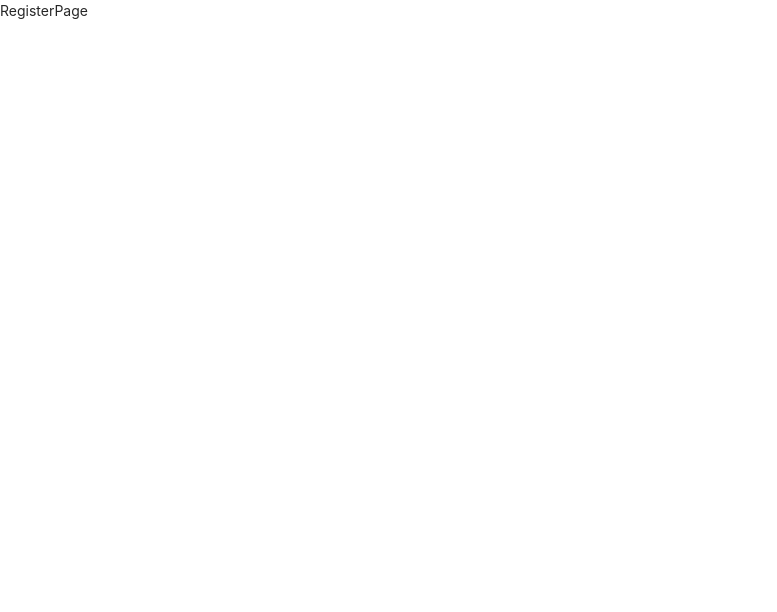
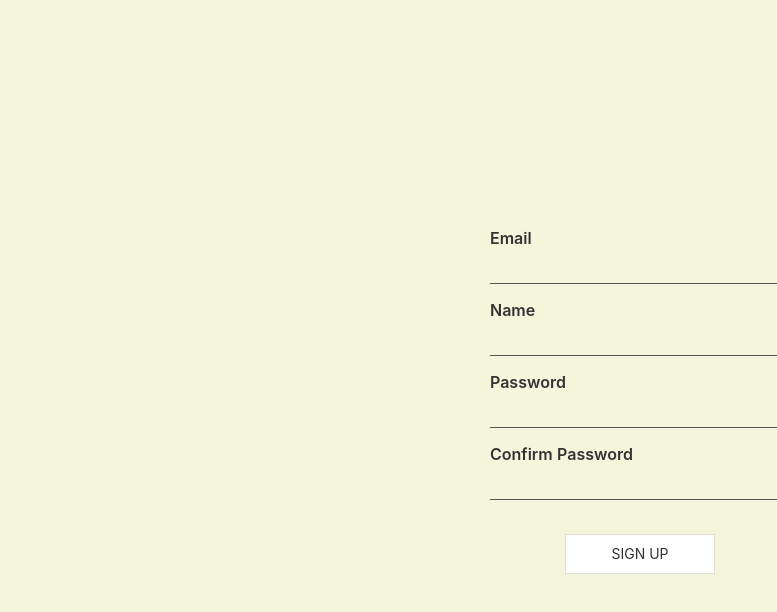
Before and after one commit to yses9296/React-Node_Basic, a React (Create React App) app in the folder node-react-basic/client/: page /register in a window 1280 px wide. Shown: the top 612 px of the page, without its empty margins (0-777 px from the left). Built offline with nearby package versions, Linux system fonts and the light colour scheme.

Commit message:
Basic 31

```diff
--- a/node-react-basic/client/src/App.css
+++ b/node-react-basic/client/src/App.css
@@ -50,3 +50,36 @@
   background: #fff;
   border: 1px solid #dbdbdb;
 }
+
+/* loginPage */
+.register_page {
+  background-color: beige;
+}
+.register_page form {
+  display: flex;
+  flex-direction: column;
+  justify-content: center;
+  align-items: center;
+}
+.register_page form label {
+  font-size: 1rem;
+  font-weight: 600;
+}
+.register_page form input {
+  display: block;
+  width: 300px;
+  margin-top: 10px;
+  border: none;
+  background-color: transparent;
+  border-bottom: 1px solid #555;
+  outline: none;
+}
+.register_page form button {
+  display: block;
+  width: 150px;
+  height: 40px;
+  margin-top: 20px;
+  text-transform: uppercase;
+  background: #fff;
+  border: 1px solid #dbdbdb;
+}
--- a/node-react-basic/client/src/_actions/types.js
+++ b/node-react-basic/client/src/_actions/types.js
@@ -1 +1,2 @@
 export const LOGIN_USER = "login_user";
+export const REGISTER_USER = "register_user";
--- a/node-react-basic/client/src/_actions/user_action.js
+++ b/node-react-basic/client/src/_actions/user_action.js
@@ -1,5 +1,5 @@
 import axios from 'axios';
-import { LOGIN_USER } from './types'
+import { LOGIN_USER, REGISTER_USER } from './types'
 
 
 export function loginUser(dataToSubmit){
@@ -12,3 +12,14 @@ export function loginUser(dataToSubmit){
         payload: request
     }
 }
+
+export function registerUser(dataToSubmit){
+
+    const request = axios.post('/api/users/register', dataToSubmit)
+    .then(response => response.data)
+
+    return {
+        type: REGISTER_USER,
+        payload: request
+    }
+}
--- a/node-react-basic/client/src/_reducers/user_reducer.js
+++ b/node-react-basic/client/src/_reducers/user_reducer.js
@@ -1,10 +1,13 @@
-import { LOGIN_USER } from '../_actions/types';
+import { LOGIN_USER, REGISTER_USER } from '../_actions/types';
 
 export default function (state = {}, action) {
     switch (action.type) {
         case LOGIN_USER:
             return { ...state, loginSuccess: action.payload }
             break;
+        case REGISTER_USER:
+            return { ...state, register: action.payload }
+            break;
         default:
             return state;
             break;
--- a/node-react-basic/client/src/components/views/RegisterPage/RegisterPage.js
+++ b/node-react-basic/client/src/components/views/RegisterPage/RegisterPage.js
@@ -1,8 +1,76 @@
-import React from 'react'
+import { Axios } from 'axios';
+import React, { useState } from 'react';
+import { useDispatch } from 'react-redux';
+import { registerUser } from '../../../_actions/user_action'
 
 function RegisterPage() {
+  const dispatch = useDispatch();
+
+  const [email, setEmail] = useState('');
+  const [name, setName] = useState('');
+  const [password, setPassword] = useState('');
+  const [checkPassword, setCheckPassword] = useState('');
+
+  const onChangeEmail = (e) => {
+    setEmail(e.target.value)
+  }
+  const onChangeName = (e) => {
+    setName(e.target.value)
+  }
+  const onChangePassword = (e) => {
+    setPassword(e.target.value)
+  }
+  const onChangeCheckPassword = (e) => {
+    setCheckPassword(e.target.value)
+  }
+  const onSubmitRegister = (e) => {
+    e.preventDefault();
+
+    if(password !== checkPassword){
+      return alert('Password does not match')
+    }
+
+    let body = {
+      email: email,
+      name: name,
+      password: password
+    }
+
+    dispatch(registerUser(body))
+    .then(response => {
+      if(response.payload.success){
+        // props.history.push('/') //hoc autg 설정 필요
+      }
+      else {
+        alert('Failed to Sign up, please try again.')
+      }
+    });
+
+  }
+
   return (
-    <div>RegisterPage</div>
+    <div id="page" className='register_page'>
+      <form onSubmit={onSubmitRegister}>
+        <p>
+          <label>Email</label>
+          <input type="email" value={email} onChange={onChangeEmail}></input>
+        </p>
+        <p>
+          <label>Name</label>
+          <input type="text" value={name} onChange={onChangeName}></input>
+        </p>
+        <p>
+          <label>Password</label>
+          <input type="password" value={password} onChange={onChangePassword}></input>
+        </p>
+        <p>
+          <label>Confirm Password</label>
+          <input type="password" value={checkPassword} onChange={onChangeCheckPassword}></input>
+        </p>
+
+        <button>Sign Up</button>
+      </form>
+    </div>
   )
 }
 
```
Also changed, not shown: 1 other file (tests, documents, lock files or other folders).
